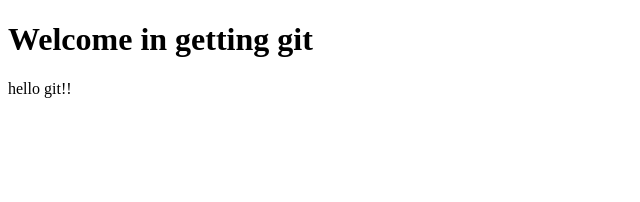
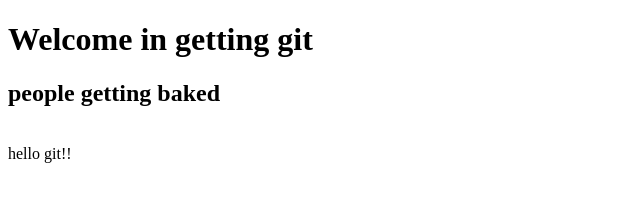
Before and after one commit to ShashwatRoyIT/learning_wd, a plain HTML site: page ggit.html in a window 1280 px wide. Shown: the whole page, without its empty margins (0-640 px from the left). Drawn offline with Linux system fonts and the light colour scheme.

Commit message:
just few more lines

```diff
--- a/ggit.html
+++ b/ggit.html
@@ -10,6 +10,8 @@
     <h1>
         Welcome in getting git
     </h1>
+    <h2>people getting baked</h2>
+    <br>
     hello git!!
 </body>
 </html>
```
